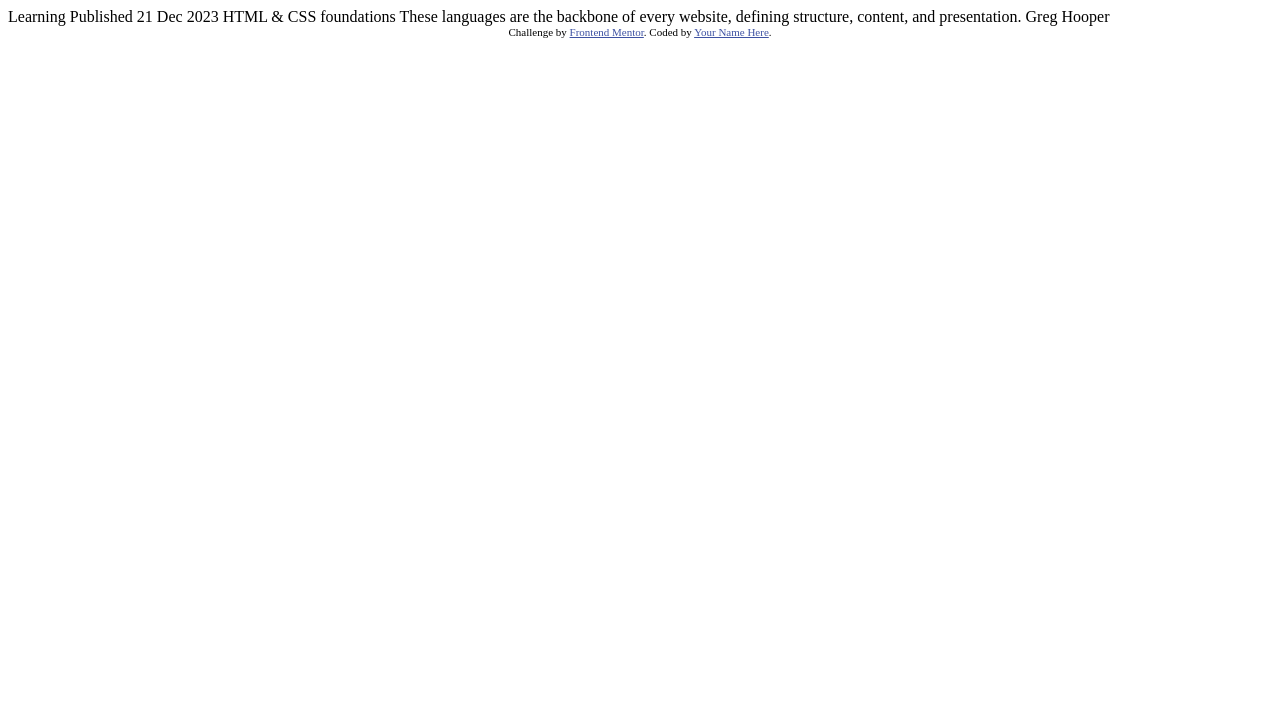
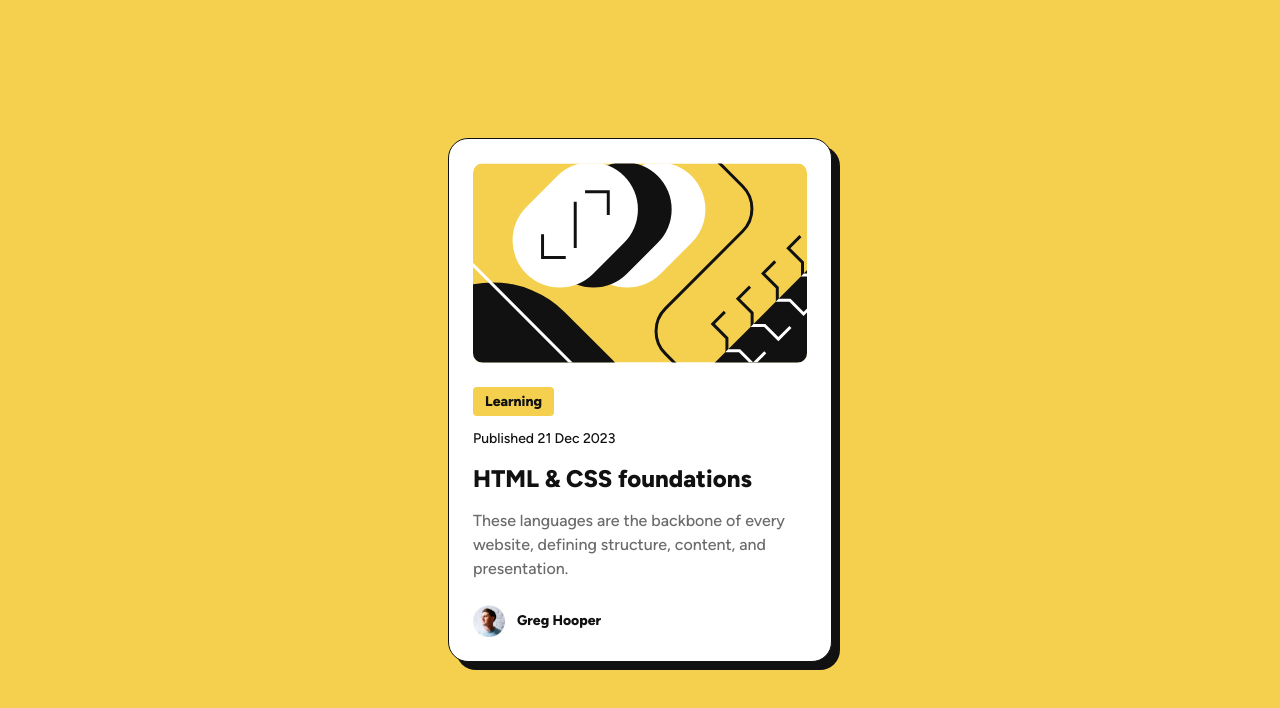
Before and after one commit to pklearningdev/fmt-ln1-blog-review, a plain HTML site: page index.html in a window 1280 px wide. Drawn offline with Linux system fonts and the light colour scheme.

Commit message:
finished blog preview

```diff
--- a/index.html
+++ b/index.html
@@ -1,34 +1,38 @@
 <!DOCTYPE html>
 <html lang="en">
+
 <head>
   <meta charset="UTF-8">
-  <meta name="viewport" content="width=device-width, initial-scale=1.0"> <!-- displays site properly based on user's device -->
+  <meta name="viewport" content="width=device-width, initial-scale=1.0">
+  <!-- displays site properly based on user's device -->
 
   <link rel="icon" type="image/png" sizes="32x32" href="./assets/images/favicon-32x32.png">
 
+  <!-- CSS style -->
+  <link rel="stylesheet" href="style.css">
+
   <title>Frontend Mentor | Blog preview card</title>
 
-  <!-- Feel free to remove these styles or customise in your own stylesheet 👍 -->
-  <style>
-    .attribution { font-size: 11px; text-align: center; }
-    .attribution a { color: hsl(228, 45%, 44%); }
-  </style>
 </head>
+
 <body>
+  <main class="container">
+    <div class="card">
+      <img class="card__image" src="/assets/images/illustration-article.svg" alt="Blog illustration image ">
+      <div class="card__content">
+        <p class="card__content__category">Learning</p>
+        <p class="card__content__pubdate">Published 21 Dec 2023</p>
+        <h1 class="card__content__title">HTML & CSS foundations</h1>
+        <p class="card__content__description">These languages are the backbone of every website, defining structure,
+          content, and presentation.</p>
+      </div>
+      <div class="card__author">
+        <img class="card__author__avatar" src="/assets/images/image-avatar.webp">
+        <p class="card__author__name">Greg Hooper</p>
+      </div>
+    </div>
+  </main>
 
-  Learning
+</body>
 
-  Published 21 Dec 2023
-
-  HTML & CSS foundations
-
-  These languages are the backbone of every website, defining structure, content, and presentation.
-
-  Greg Hooper
-
-  <div class="attribution">
-    Challenge by <a href="https://www.frontendmentor.io?ref=challenge" target="_blank">Frontend Mentor</a>.
-    Coded by <a href="#">Your Name Here</a>.
-  </div>
-</body>
 </html>
--- /dev/null
+++ b/style.css
@@ -0,0 +1,154 @@
+@font-face {
+  font-family: "Figtree";
+  src: url("./assets/fonts/static/Figtree-Medium.ttf") format("truetype");
+  font-weight: 500;
+  font-display: swap;
+}
+
+@font-face {
+  font-family: "Figtree";
+  src: url("./assets/fonts/static/Figtree-ExtraBold.ttf") format("truetype");
+  font-weight: 800;
+  font-display: swap;
+}
+
+:root {
+  /* Colors */
+  --yellow: #F4D04E;
+  --gray-950: #111111;
+  --gray-500: #6B6B6B;
+  --white: #FFF;
+
+
+  /* Font */
+  --font-family: "Figtree", sans-serif;
+  --letter-spacing: 0;
+  --line-height: 1.5;
+
+  /* Text Present 1 */
+  --text-present-1-size: 1.5rem;
+  --text-present-1-weight: 800;
+
+  /* Text Present 2 */
+  --text-present-2-size: 1rem;
+  --text-present-2-weight: 500;
+
+  /* Text Present 3 */
+  --text-present-3-size: 0.875rem;
+  --text-present-3-weight: 500;
+
+  /* Text Present 3 (Bold) */
+  --text-present-3b-size: 0.875rem;
+  --text-present-3b-weight: 800;
+
+  /* Spacing */
+  --spacing-300: 1.5rem;
+  --spacing-150: 0.75rem;
+  --spacing-100: 0.5rem;
+  --spacing-50: 0.25rem;
+}
+
+
+*,
+*::before,
+*::after {
+  padding: 0;
+  margin: 0;
+  box-sizing: border-box;
+}
+
+body {
+  font-family: var(--font-family);
+  color: var(--gray-500);
+  background-color: var(--yellow);
+  line-height: var(--line-height);
+  letter-spacing: var(--letter-spacing);
+}
+
+.container {
+  display: flex;
+  justify-content: center;
+  align-items: center;
+  height: 100vh;
+}
+
+
+.card {
+  display: flex;
+  flex-direction: column;
+  width: 384px;
+  background-color: var(--white);
+  padding: var(--spacing-300) var(--spacing-300);
+  border-radius: 1.25rem;
+  border: 1px solid var(--gray-950);
+  gap: var(--spacing-300);
+  box-shadow: 8px 8px 0 0 var(--gray-950);
+  transition: box-shadow 0.5s ease;
+}
+
+.card:hover {
+  box-shadow: 16px 16px 0 0 var(--gray-950);
+}
+
+.card__image {
+  border-radius: 0.625rem;
+}
+
+.card__content {
+  display: flex;
+  flex-direction: column;
+  gap: 0.75rem;
+}
+
+
+.card__content__category {
+  width: fit-content;
+  background-color: var(--yellow);
+  color: var(--gray-950);
+  font-size: var(--text-present-3b-size);
+  font-weight: var(--text-present-3b-weight);
+  text-align: center;
+  padding: var(--spacing-50) var(--spacing-150);
+  border-radius: var(--spacing-50);
+}
+
+
+.card__content__pubdate {
+  font-size: var(--text-present-3-size);
+  color: var(--gray-950);
+}
+
+
+.card__content__title {
+  font-size: var(--text-present-1-size);
+  font-weight: var(--text-present-1-weight);
+  color: var(--gray-950);
+  transition: color 0.5s ease;
+}
+
+.card:hover .card__content__title {
+  color: var(--yellow);
+}
+
+
+.card__content__description {
+  font-size: var(--text-present-2-size);
+  font-weight: var(--text-present-2-weight);
+}
+
+.card__author {
+  display: flex;
+  align-items: center;
+  gap: 0.75rem;
+}
+
+.card__author__avatar {
+  width: 2rem;
+  height: 2rem;
+}
+
+.card__author__name {
+  font-size: var(--text-present-3b-size);
+  font-weight: var(--text-present-3b-weight);
+  color: var(--gray-950);
+}
```
